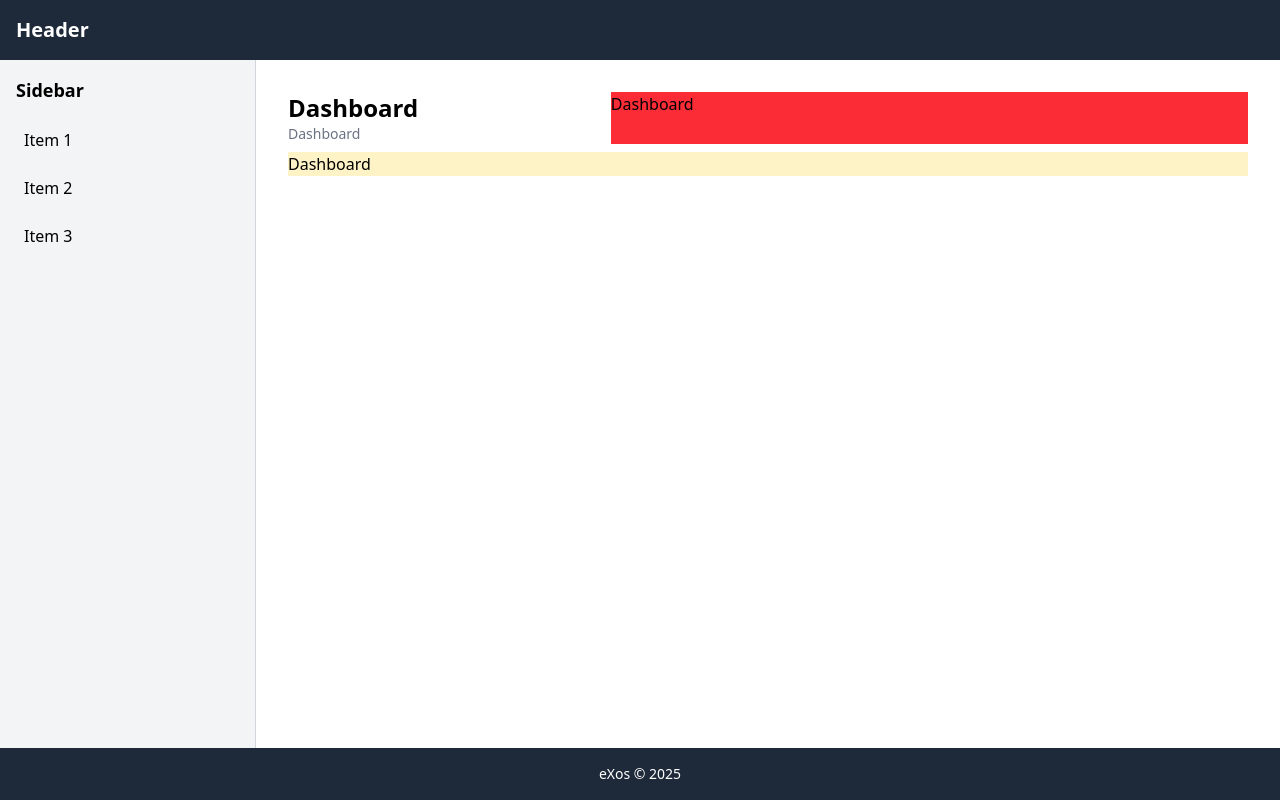
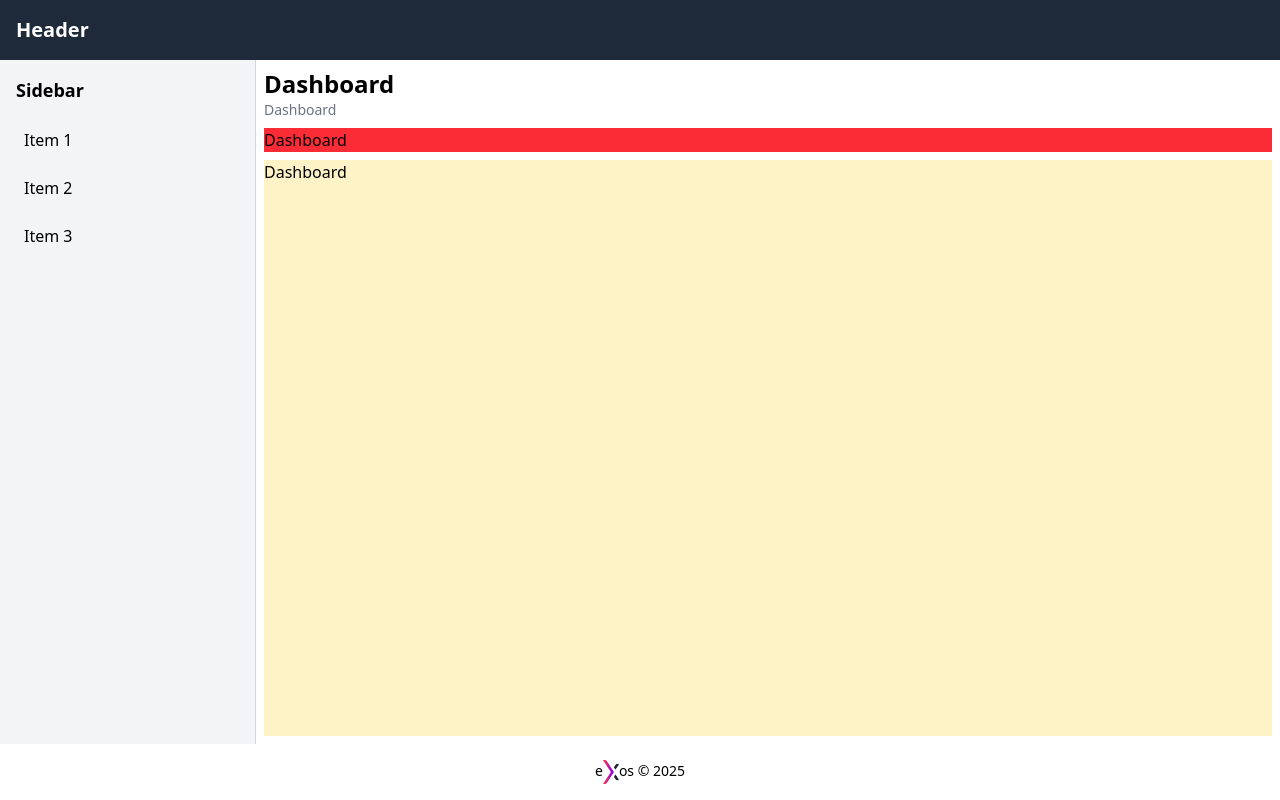
Before and after one commit to RoySalgadoM/hackathon-interledger, a Vue app in the folder hackathon-interledger-front/: page /admin/dashboard in a window 1280 px wide. Built offline with nearby package versions, Linux system fonts and the light colour scheme.

Commit message:
[front] fix layouts distribution

```diff
--- a/hackathon-interledger-front/src/assets/base.css
+++ /dev/null
@@ -1,42 +0,0 @@
-
-:root {
-  /* Colores principales */
-  --color-primary: #000000;
-  --color-primary-hover: #454545;
-  --color-text-primary: #ffffff;
-  --color-text-secondary: #000000;
-
-  /* Colores de bordes */
-  --color-border-default: #ccc;
-  --color-border-focus: #000000;
-
-  /* Colores de fondo */
-  --color-bg-button: #000000;
-  --color-bg-button-hover: #454545;
-
-  /* Sombras */
-  --shadow-focus: 0 0 0 1px rgba(0, 0, 0);
-}
-
-*,
-*::before,
-*::after {
-  font-weight: normal;
-}
-
-body {
-  font-family:
-    Inter,
-    -apple-system,
-    BlinkMacSystemFont,
-    'Segoe UI',
-    Roboto,
-    Oxygen,
-    Ubuntu,
-    Cantarell,
-    'Fira Sans',
-    'Droid Sans',
-    'Helvetica Neue',
-    sans-serif;
-  font-size: 15px;
-}
--- a/hackathon-interledger-front/src/assets/main.css
+++ /dev/null
@@ -1 +0,0 @@
-@import './base.css';
--- a/hackathon-interledger-front/src/layouts/ContentLayout.vue
+++ b/hackathon-interledger-front/src/layouts/ContentLayout.vue
@@ -1,6 +1,6 @@
 <template>
-  <div class="flex-1 overflow-y-auto grid gap-2">
-    <div class="col-span-3 flex flex-col">
+  <div class="h-full flex flex-col gap-2">
+    <div class="flex flex-col flex-shrink-0">
       <div class="text-2xl font-bold">
         <slot name="title"></slot>
       </div>
@@ -8,10 +8,10 @@
         <slot name="description"></slot>
       </div>
     </div>
-    <div class="col-span-9 bg-red-500">
+    <div class="bg-red-500 flex-shrink-0">
       <slot name="tr-content"></slot>
     </div>
-    <div class="h-full w-full col-span-12 bg-amber-100">
+    <div class="flex-1 min-h-0 w-full bg-amber-100">
       <slot></slot>
     </div>
   </div>
--- a/hackathon-interledger-front/src/layouts/MainLayout.vue
+++ b/hackathon-interledger-front/src/layouts/MainLayout.vue
@@ -43,14 +43,16 @@
 
     <!-- Main Content -->
     <main class="overflow-y-auto bg-white md:col-start-2">
-      <div class="p-4 md:p-6 lg:p-8">
+      <div class="h-full p-2">
         <router-view />
       </div>
     </main>
 
     <!-- Footer -->
-    <footer class="bg-gray-800 text-white p-4 text-center md:col-span-2">
-      <p class="text-sm">eXos &copy; 2025</p>
+    <footer class="p-4 text-center md:col-span-2">
+      <p class="text-sm">
+        e<img src="@/assets/exos.png" alt="logo" class="inline-block w-4 h-6" />os &copy; 2025
+      </p>
     </footer>
   </div>
 </template>
```
Also changed, not shown: hackathon-interledger-front/src/assets/exos.png (added).
